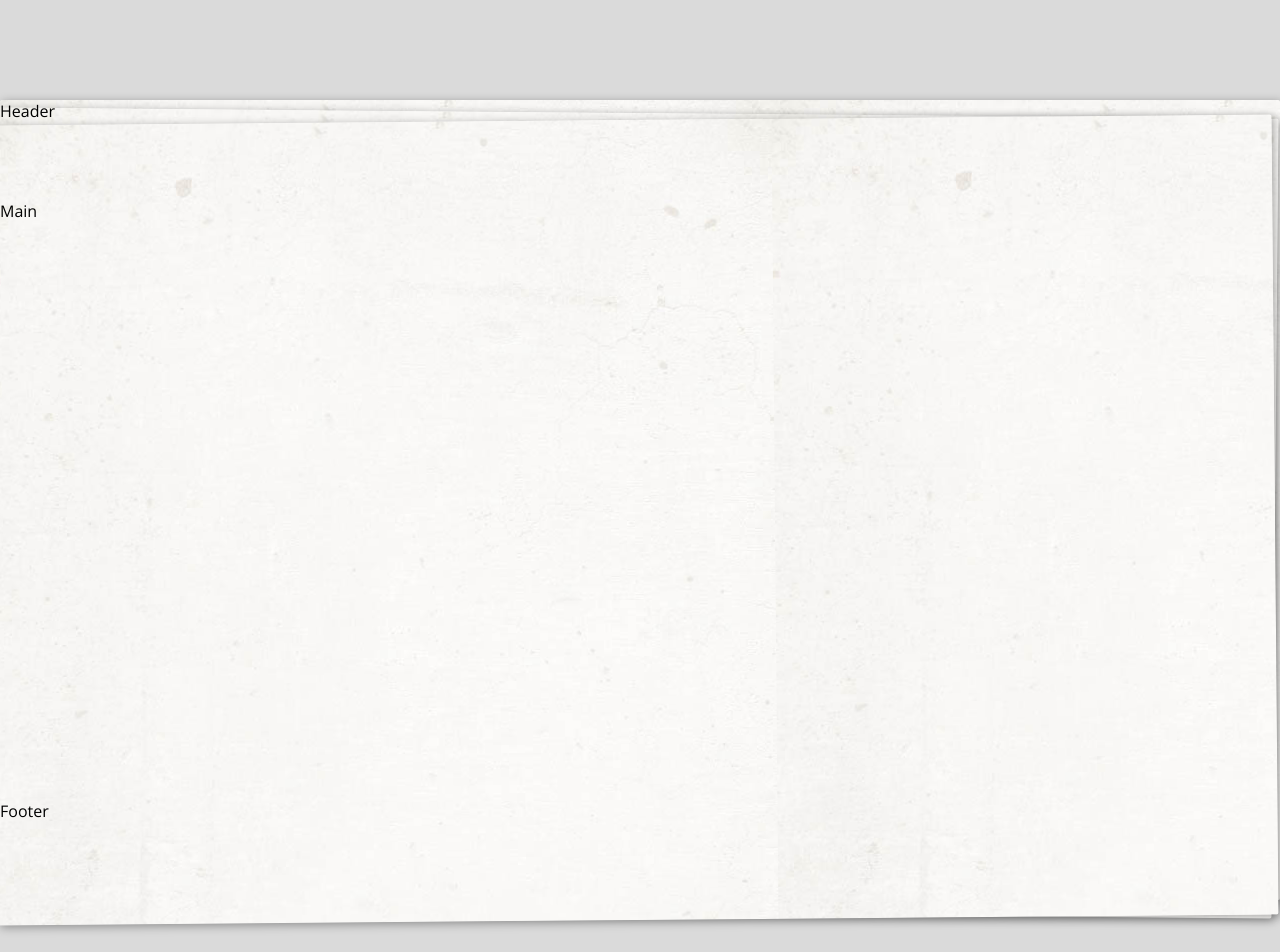
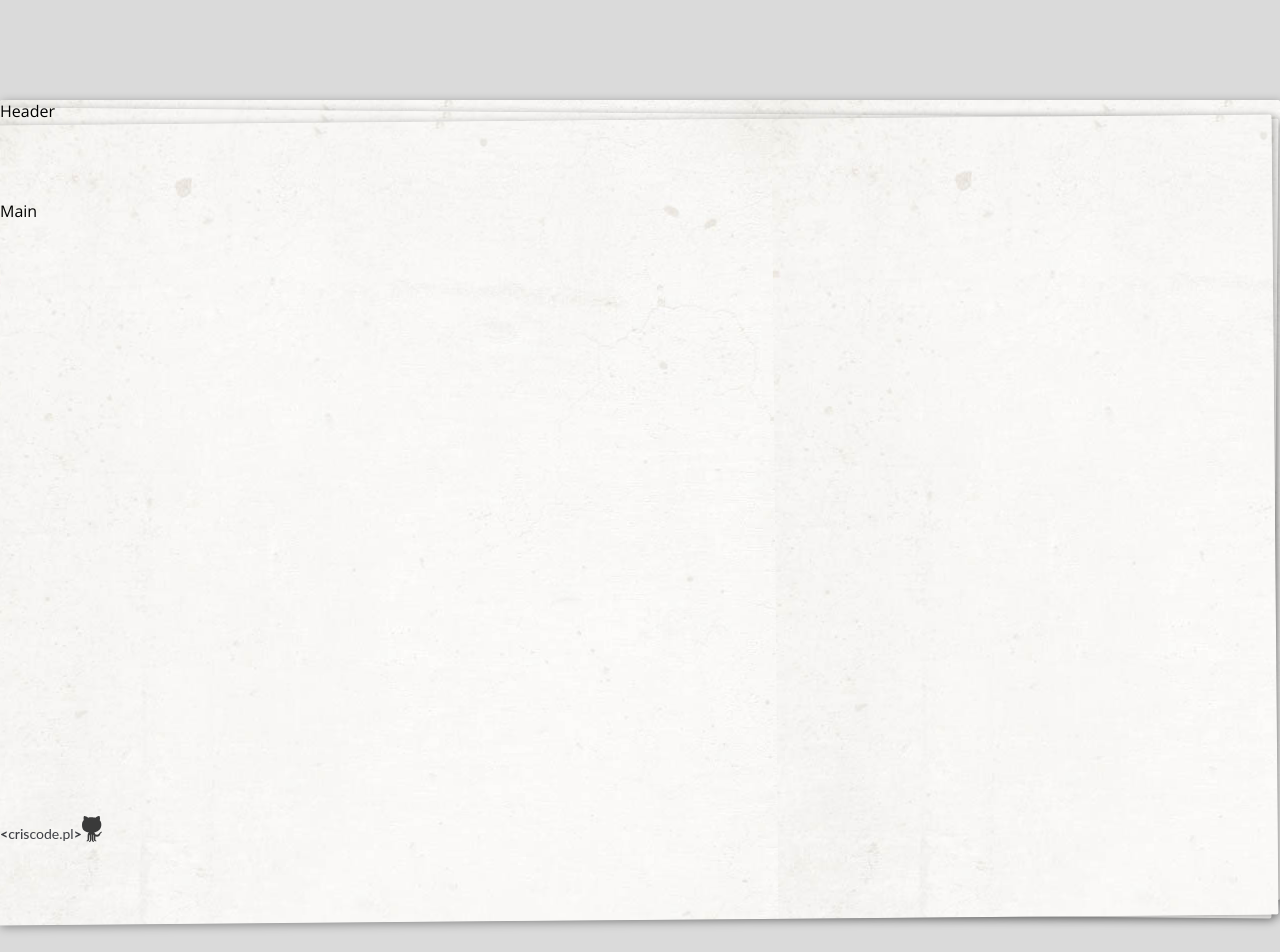
Before and after one commit to KrzysztofGrudzien/Jokes-Rest-Api, a React (Create React App) app: page / in a window 1280 px wide. Shown: the top 952 px of the page. Built offline with nearby package versions, Linux system fonts and the light colour scheme.

Commit message:
feat(component): add structure to the footer

```diff
--- a/src/components/Footer.js
+++ b/src/components/Footer.js
@@ -1,8 +1,15 @@
 import React from 'react';
 import styles from '../sass/components/footer.module.scss';
+import logo from '../assets/images/criscode.svg';
+import iconGitHub from '../assets/images/iconGitHub.svg';
 const Footer = () => {
     return (
-        <footer className={styles.footer}>Footer</footer>
+        <footer className={styles.footer}>
+            <p className={styles.footer__copyrights}>
+                <a className={styles.footer__link} href="http://criscode.pl" target="_blank"><img src={logo} alt="logo of author" /></a>
+                <a className={styles.footer__link} href="https://github.com/KrzysztofGrudzien/Jokes-Rest-Api" target="_blank"><img src={iconGitHub} /></a>
+            </p>
+        </footer>
     )
 }
 
```
Also changed, not shown: src/assets/images/criscode.svg (added), src/assets/images/iconGitHub.svg (added).
